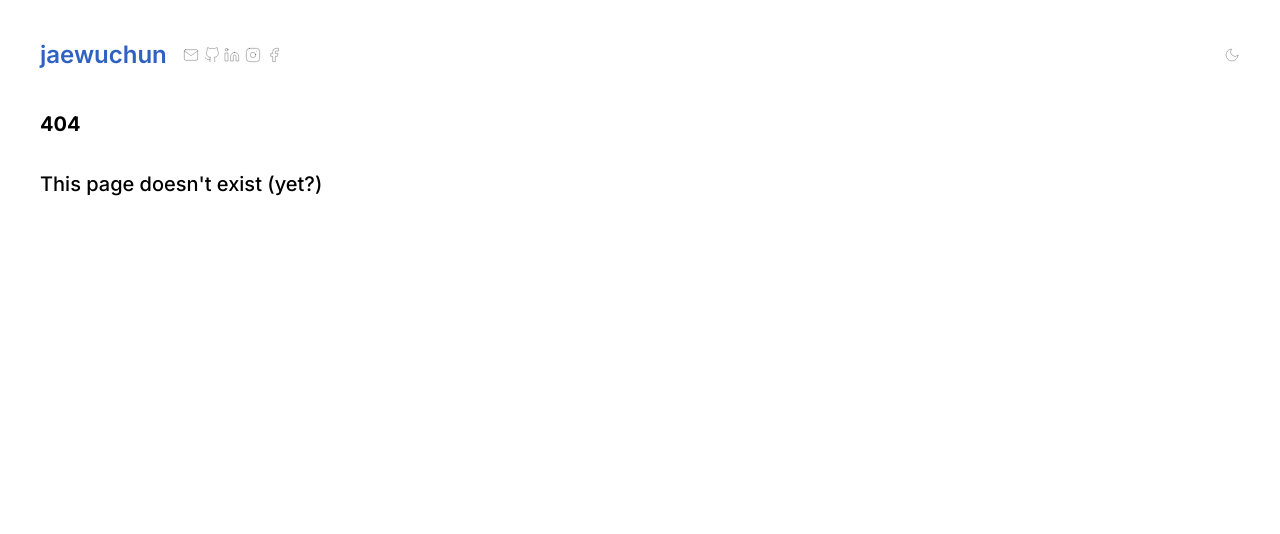
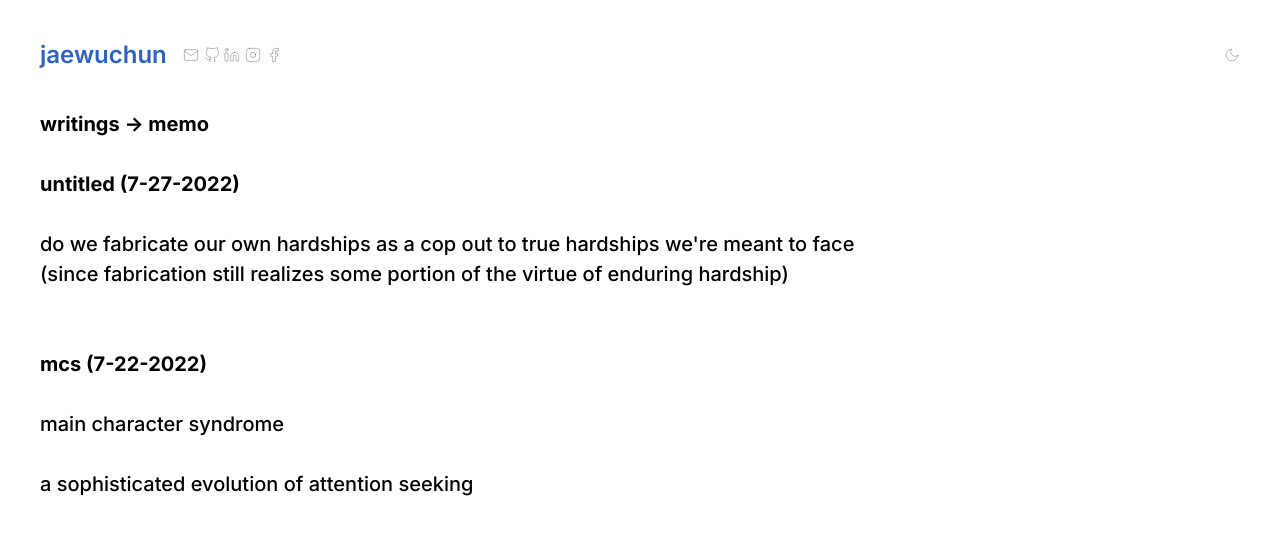
Before and after one commit to naijwu/textual, a Next.js app: page /writing/memo/keep in a window 1280 px wide. Before the commit this address had no page. Shown: the top 534 px of the page. Built offline with nearby package versions, Linux system fonts and the light colour scheme.

Commit message:
mainstream update

```diff
--- a/pages/websites.tsx
+++ b/pages/websites.tsx
@@ -33,7 +33,7 @@ const Websites: NextPage = () => {
             <Link href="https://debateon.ca"><a>bc forensics league<sup>site</sup></a></Link> was for a debate academy<br/>
             <Link href="https://inovaca.org"><a>inova computer association<sup>site</sup></a></Link> was for a highschool org that hosted cs-related workshops and events<br/>
             <span className="disabled">wish youth network society</span> was for a highschool charity that fundraised for research<br/>
-            <Link href="https://github.com/naijwu/prospervancouver"><a>prosper vancouver<sup>site</sup></a></Link> was for another highschool case competition {`<->`} <Link href="https://openpage.me/prosper"><a>2018<sup>site</sup></a></Link> <br/>
+            <Link href="https://github.com/naijwu/prospervancouver"><a>prosper vancouver<sup>github</sup></a></Link> was for another highschool case competition {`<->`} <Link href="https://openpage.me/prosper"><a>2018<sup>site</sup></a></Link> <br/>
             <span className="disabled">central model un</span> was for an inaugural MUN day-conference<br/>
           </p>
         </div>
--- a/pages/writing/index.tsx
+++ b/pages/writing/index.tsx
@@ -37,9 +37,9 @@ const WritingIndex: NextPage = () => {
             {/* <Link href="/writing/plans">about vision, potential, plans, chaos</Link> (warning: makes absolutely no sense)<br /> */}
             <Link href="/writing/hardship">on hardship and its neccessity to living</Link><br />
             <Link href="/writing/studying">on perceived conditions for my productivity</Link><br />
-            {/* <br />
-            and had conversation with friends <br/>
-            <Link href="/writing/conversation/june">on abortion laws + social discourse</Link><br /> */}
+            <br />
+            a <Link href="/writing/memo/keep">small list</Link> of short note entries exists too...<br/>
+            google keep is my most frequented app, used whenever I want to memo anything containing three words to five paragraphs<br/>
           </p>
         </div>
       </main>
--- /dev/null
+++ b/pages/writing/memo/keep.tsx
@@ -0,0 +1,43 @@
+import type { NextPage } from 'next'
+import Head from 'next/head'
+import Top from '../../../components/Top'
+import styles from '../../../styles/Home.module.css'
+
+const Keep: NextPage = () => {
+  return (
+    <div className={styles.container}>
+      <Head>
+        <title>jaewuchun</title>
+        <meta name="description" content="on the net" />
+      </Head>
+
+      <main className={styles.main}>
+        <Top />
+
+        <div className="page">
+          <p>
+            <strong>
+                writings {`->`} memo
+            </strong>
+            <br/><br/>
+            <strong>
+              untitled (7-27-2022)
+            </strong><br/><br/>
+            do we fabricate our own hardships as a cop out to true hardships we&apos;re
+            meant to face<br/>
+            (since fabrication still realizes some portion of the virtue of enduring hardship)<br/><br/><br/>
+
+            <strong>
+              mcs (7-22-2022)
+            </strong><br/><br/>
+            main character syndrome<br/><br/>
+
+            a sophisticated evolution of attention seeking<br/><br/>
+          </p>
+        </div>
+      </main>
+    </div>
+  )
+}
+
+export default Keep
```
Also changed, not shown: pages/index.tsx (+5 -9 lines), pages/mainstream.tsx (+10 -1 lines).
